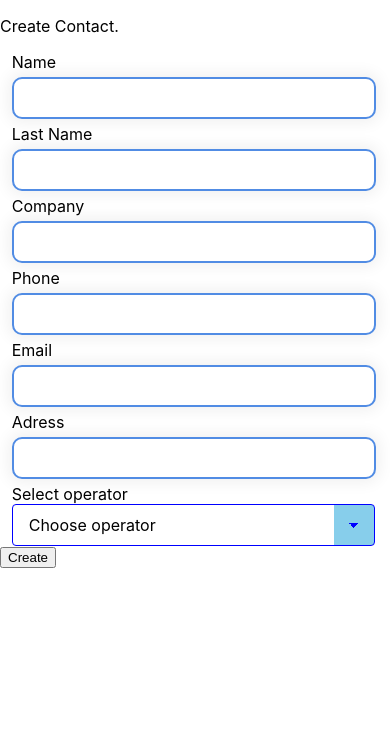
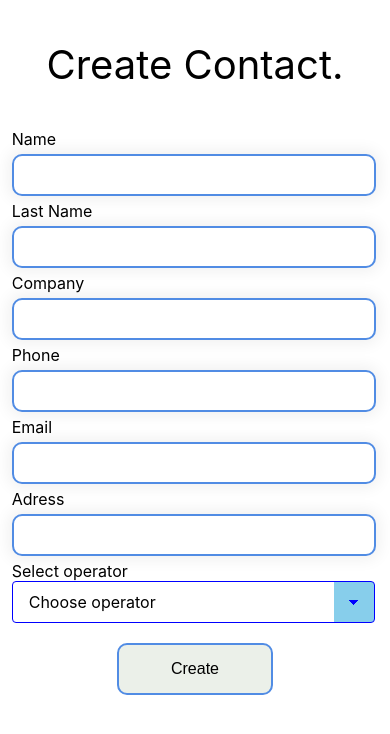
Before and after one commit to RomanPolianski/contacts-list, a React (Create React App) app: page /create in a window 390 px wide. Shown: the top 734 px of the page. Built offline with nearby package versions, Linux system fonts and the light colour scheme.

Commit message:
Add styles to CreatePage

```diff
--- a/src/Components/CreatePage/CreatePage.module.css
+++ b/src/Components/CreatePage/CreatePage.module.css
@@ -0,0 +1,41 @@
+.container {
+  max-width: 900px;
+  margin: 0 auto;
+  padding: 20px;
+}
+.h1 {
+  font-size: 40px;
+  text-align: center;
+}
+.submitButton {
+  position: relative;
+  margin-top: 20px;
+  margin-left: 37%;
+  cursor: pointer;
+  padding: 15px;
+  border: 2px solid rgb(81, 140, 228);
+  border-radius: 10px;
+  width: 25%;
+  font-size: 1rem;
+  transform: translateY(0);
+  transition: all 0.2s;
+  background: rgb(235, 240, 233);
+}
+.submitButton:focus {
+  outline: none;
+  box-shadow: none;
+  transition: all 0.5s ease 0;
+  background-color: rgb(81, 140, 228);
+}
+
+@media (max-width: 600px) {
+  .container {
+    max-width: 400px;
+    margin: 0 auto;
+    padding: 0px;
+  }
+  .submitButton {
+    width: 40%;
+    margin-left: 30%;
+  }
+}
```
Also changed, not shown: package.json (+6 -1 lines), 1 other file (tests, documents, lock files or other folders).
